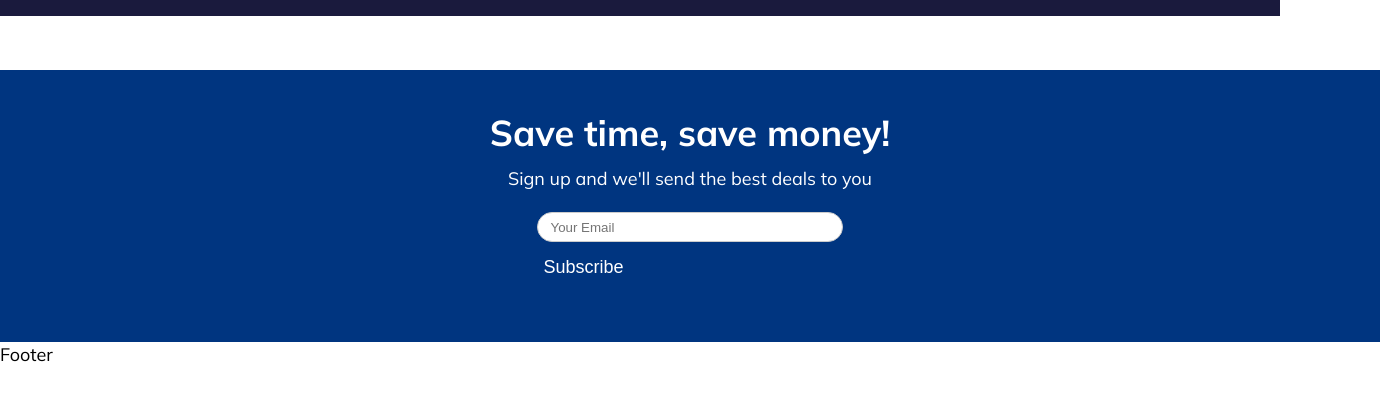
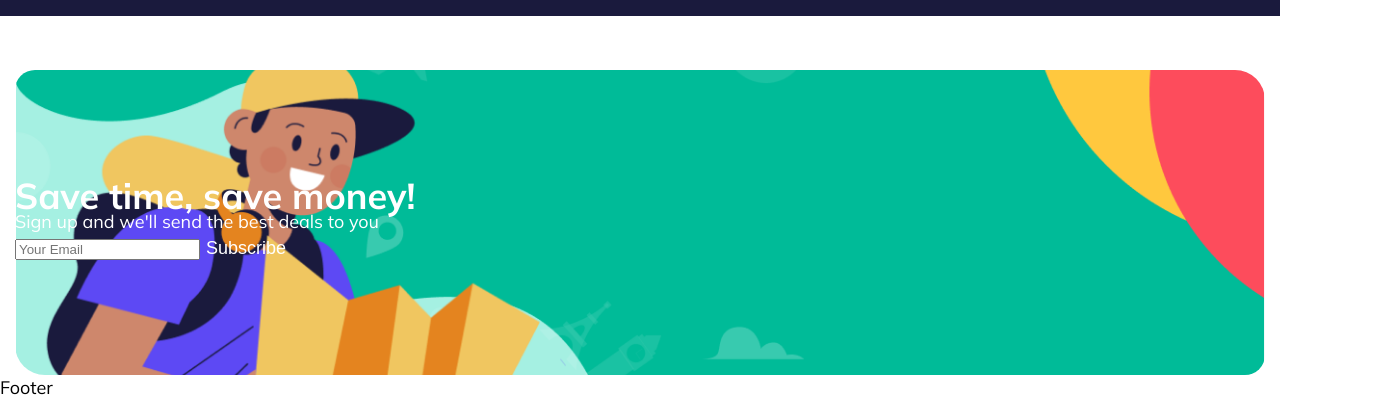
Before and after one commit to Vaish1401/stayvista-booking-app, a React (Vite) app: page / in a window 1280 px wide. Shown: the part 1227-1625 px from the top of the page, 1380 px wide, since content can reach past the window. Before the commit the page ends 1596 px from the top, so only its background shows below. Built offline with nearby package versions, Linux system fonts and the light colour scheme.

Commit message:
newsletter section style change

```diff
--- a/src/components/SearchHotel/SearchHotel.css
+++ b/src/components/SearchHotel/SearchHotel.css
@@ -39,7 +39,7 @@
   outline: none;
 }
 
-.search__inputs--form input[type="text"] {
+.search__inputs--form > input[type="text"] {
   width: 100%;
 }
 
@@ -113,16 +113,6 @@
   height: 35px;
 }
 
-.people__button {
-  padding: 7px 10px;
-  transition: all 0.5s;
-  color: var(--border-color);
-  background-color: #0077ff22;
-  &:hover {
-    background-color: #0077ff3b;
-  }
-}
-
 /* date range calculator */
 
 .rdrCalendarWrapper.rdrDateRangeWrapper {
--- a/src/components/mailList/MailList.jsx
+++ b/src/components/mailList/MailList.jsx
@@ -4,6 +4,8 @@ import "./mailList.css";
 const MailList = () => {
   return (
     <div className="mail">
+      <div className="newsletter__container">
+        <div className="newsletter__content">
           <h1 className="mailTitle">Save time, save money!</h1>
           <span className="mailDesc">
             Sign up and we'll send the best deals to you
@@ -13,6 +15,8 @@ const MailList = () => {
             <button>Subscribe</button>
           </div>
         </div>
+      </div>
+    </div>
   );
 };
 
--- a/src/components/mailList/mailList.css
+++ b/src/components/mailList/mailList.css
@@ -1,30 +1,12 @@
 .mail {
-  width: 100%;
+  max-width: 1250px;
   /* margin-top: 50px; */
-  background-color: #003580;
+  margin: 0 auto;
+  background-image: url(../../assets/newsletter.PNG);
+  background-repeat: no-repeat;
+  background-size: cover;
+  background-position: center;
   color: white;
-  display: flex;
-  flex-direction: column;
-  align-items: center;
-  gap: 20px;
-  padding: 50px;
+  padding: 113px 0;
+  border-radius: 20px 30px 20px 30px;
 }
-
-.mailInputContainer > input {
-  width: 300px;
-  height: 30px;
-  padding: 10px;
-  border: none;
-  margin-right: 10px;
-  border-radius: 5px;
-}
-
-.mailInputContainer > button {
-  height: 50px;
-  background-color: #0071c2;
-  color: white;
-  font-weight: 500;
-  border: none;
-  border-radius: 5px;
-  cursor: pointer;
-}
--- a/src/pages/Home/Home.jsx
+++ b/src/pages/Home/Home.jsx
@@ -20,9 +20,7 @@ const Home = () => {
           </div>
         </Container>
       </div>
-
       <Featured />
-
       <MailList />
     </>
   );
--- a/src/pages/SignUp/SignUp.css
+++ b/src/pages/SignUp/SignUp.css
@@ -34,9 +34,10 @@ label {
   color: var(--border-color);
 }
 
-input[type="text"],
-input[type="email"],
-input[type="password"],
+.form-group > input[type="text"],
+.form-group > input[type="email"],
+.form-group > input[type="password"],
+.password-container > input[type="password"],
 .signUp__button,
 .signIn__button {
   width: 100%;
@@ -57,7 +58,7 @@ input[type="password"],
 .signIn__button:hover {
   background-color: var(--hover-color) !important;
   border-color: var(--hover-color);
-  color: var(--parimary-secondary);
+  color: var(--primary-color);
 }
 
 input[type="text"]:focus,
```
Also changed, not shown: src/assets/newsletter.PNG (added). Lines whose indentation alone changed are shown as unchanged.
